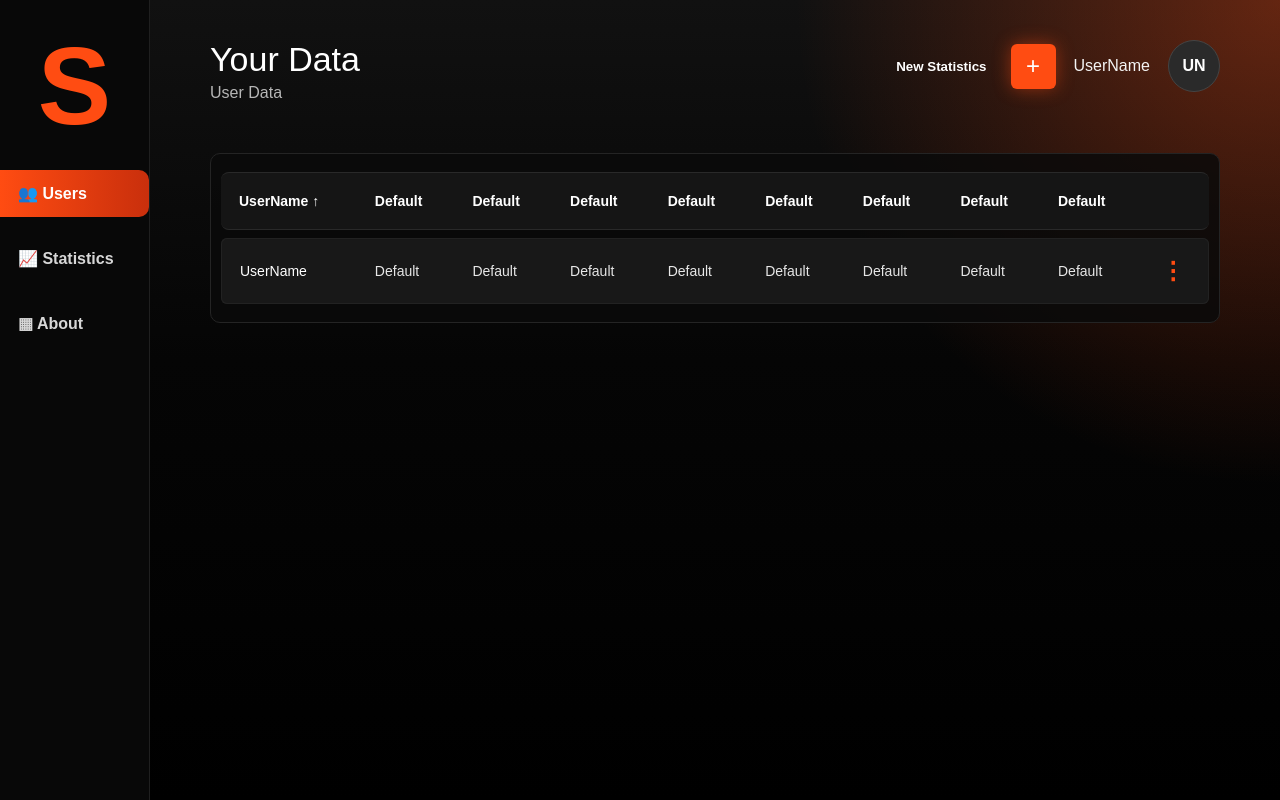
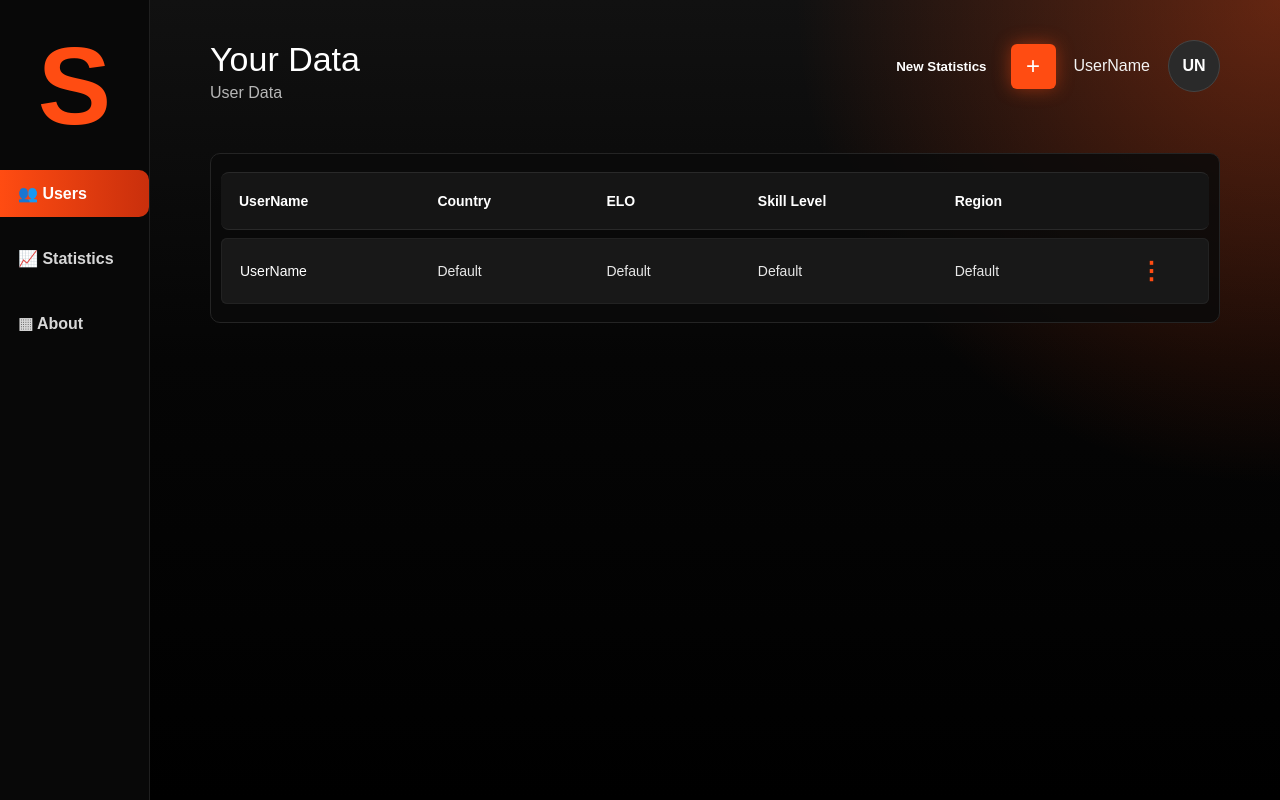
Before and after one commit to Kaan-Dilmen/Template-Project, a Flask app: page / in a window 1280 px wide. Run offline with Flask 3, Linux system fonts and the light colour scheme.

Commit message:
Front end implemented, basic api calls.
frontend working, can search for usernames and put the details into the table. some calls need reworking to update dynamically. new table entrys and database saving functionality still to do.

```diff
--- a/faceit-stats/api.py
+++ b/faceit-stats/api.py
@@ -1,19 +1,22 @@
 import requests
 import json
 
-API_KEY = "ADDKEYHERE"
+API_KEY = "f945e411-9234-4eba-b93d-39d4de1656af"
 USERNAME = "My5ticTurk"
 
 headers = {
     "Authorization" : f"Bearer {API_KEY}"
 }
 
-url = f"https://open.faceit.com/data/v4/players?nickname={USERNAME}"
+def get_player(username):
+    url = f"https://open.faceit.com/data/v4/players?nickname={USERNAME}"
 
-response = requests.get(url, headers=headers)
+    response = requests.get(url, headers=headers)
 
-#When main.py will call api.py the API data should be passed to main.py to be used in index.html
+    if response.status_code == 200:
+        return response.json()
 
-print("Status Code:", response.status_code)
-print("JSON Reponse:")
-print(json.dumps(response.json(), indent=4))
+    return {
+        "error": "Player not found or API request failure",
+        "status_code": response.status_code
+    }
--- a/faceit-stats/main.py
+++ b/faceit-stats/main.py
@@ -1,4 +1,5 @@
-from flask import Flask, render_template
+from flask import Flask, render_template, request, jsonify
+from api import get_player
 
 app = Flask(__name__)
 
@@ -7,6 +8,12 @@ def home():
     return render_template("index.html")
   #Data from API method should be used with render_template to populate placeholders in index.html
 
+@app.route("/search-player", methods=["POST"])
+def search_player():
+  data = request.get_json()
+  username = data.get("username")
+  player_data = get_player(username)
+  return jsonify(player_data)
 
 if __name__ == "__main__":
     app.run(debug=True)
--- a/faceit-stats/templates/style.css
+++ b/faceit-stats/static/style.css
@@ -216,3 +216,63 @@ tbody tr td:last-child {
     text-align: center;
     color: #ff4c12;
 }
+
+.popup-overlay {
+    display: none;
+    position: fixed;
+    inset: 0;
+    background: rgba(0, 0, 0, 0.65);
+    z-index: 1000;
+
+    align-items: center;
+    justify-content: center;
+}
+
+.popup-overlay.active {
+    display: flex;
+}
+
+.popup-window {
+    width: 420px;
+    background: #151515;
+    border: 1px solid #333;
+    border-radius: 12px;
+    padding: 30px;
+    color: white;
+    box-shadow: 0 0 30px rgba(255, 76, 18, 0.35);
+}
+
+.popup-window h2 {
+    margin-top: 0;
+    margin-bottom: 20px;
+}
+
+.popup-input {
+    width: 100%;
+    padding: 14px;
+    background: #0d0d0d;
+    border: 1px solid #333;
+    color: white;
+    border-radius: 6px;
+    margin-bottom: 20px;
+}
+
+.popup-input:focus {
+    outline: none;
+    border-color: #ff4c12;
+}
+
+.popup-enter-btn {
+    width: 100%;
+    padding: 14px;
+    background: #ff4c12;
+    color: white;
+    border: none;
+    border-radius: 6px;
+    font-weight: bold;
+    cursor: pointer;
+}
+
+.popup-enter-btn:hover {
+    background: #ff642f;
+}
--- a/faceit-stats/templates/index.html
+++ b/faceit-stats/templates/index.html
@@ -3,9 +3,8 @@
 <head>
     <meta charset="UTF-8" />
     <meta name="viewport" content="width=device-width, initial-scale=1.0" />
-    <title>User Statistics Dashboard
-    </title>
-    <link rel="stylesheet" href="style.css" />
+    <title>User Statistics Dashboard</title>
+    <link rel="stylesheet" href="{{ url_for('static', filename='style.css') }}">
 </head>
 <body>
 
@@ -23,14 +22,14 @@
         <header class="topbar">
             <div>
                 <h1>Your Data</h1>
-                <p>User Data</Data></p>
+                <p>User Data</p>
             </div>
 
             <div class="actions">
-                <button class="text-btn">New Statistics</button>
-                <button class="circle-btn">+</button>
-                <span>UserName</span>
-                <div class="avatar">UN</div>
+                <button class="text-btn" id="openPopupTextBtn">New Statistics</button>
+                <button id="openPopupBtn" class="circle-btn">+</button>
+                <span id="topUsername">UserName</span>
+                <div id="avatar" class="avatar">UN</div>
             </div>
         </header>
 
@@ -38,30 +37,22 @@
             <table>
                 <thead>
                     <tr>
-                        <th>UserName ↑</th>
-                        <th>Default</th>
-                        <th>Default</th>
-                        <th>Default</th>
-                        <th>Default</th>
-                        <th>Default</th>
-                        <th>Default</th>
-                        <th>Default</th>
-                        <th>Default</th>
+                        <th>UserName</th>
+                        <th>Country</th>
+                        <th>ELO</th>
+                        <th>Skill Level</th>
+                        <th>Region</th>
                         <th></th>
                     </tr>
                 </thead>
 
                 <tbody>
                     <tr>
-                        <td>UserName</td>
-                        <td>Default</td>
-                        <td>Default</td>
-                        <td>Default</td>
-                        <td>Default</td>
-                        <td>Default</td>
-                        <td>Default</td>
-                        <td>Default</td>
-                        <td>Default</td>
+                        <td id="usernameCell">UserName</td>
+                        <td id="countryCell">Default</td>
+                        <td id="eloCell">Default</td>
+                        <td id="skillLevelCell">Default</td>
+                        <td id="regionCell">Default</td>
                         <td class="menu">⋮</td>
                     </tr>
                 </tbody>
@@ -69,5 +60,82 @@
         </section>
     </main>
 
+    <div id="popupOverlay" class="popup-overlay">
+        <div class="popup-window">
+            <h2>Enter User Name</h2>
+
+            <input
+                id="usernameInput"
+                type="text"
+                placeholder="Enter User Name"
+                class="popup-input"
+            />
+
+            <button id="enterPopupBtn" class="popup-enter-btn">
+                Enter
+            </button>
+        </div>
+    </div>
+
+    <script>
+        const popupOverlay = document.getElementById("popupOverlay");
+        const openPopupBtn = document.getElementById("openPopupBtn");
+        const openPopupTextBtn = document.getElementById("openPopupTextBtn");
+        const enterPopupBtn = document.getElementById("enterPopupBtn");
+        const usernameInput = document.getElementById("usernameInput");
+
+        const usernameCell = document.getElementById("usernameCell");
+        const countryCell = document.getElementById("countryCell");
+        const eloCell = document.getElementById("eloCell");
+        const skillLevelCell = document.getElementById("skillLevelCell");
+        const regionCell = document.getElementById("regionCell");
+
+        const topUsername = document.getElementById("topUsername");
+        const avatar = document.getElementById("avatar");
+
+        openPopupBtn.addEventListener("click", OpenPopup);
+        openPopupTextBtn.addEventListener("click", OpenPopup);
+        enterPopupBtn.addEventListener("click", SearchPlayer);
+
+        function OpenPopup() {
+            popupOverlay.classList.add("active");
+        }
+
+        function ClosePopup() {
+            popupOverlay.classList.remove("active");
+        }
+
+        async function SearchPlayer() {
+            const username = usernameInput.value;
+
+            const response = await fetch("/search-player", {
+                method: "POST",
+                headers: {
+                    "Content-Type": "application/json"
+                },
+                body: JSON.stringify({
+                    username: username
+                })
+            });
+
+            const player = await response.json();
+
+            console.log(player);
+
+            usernameCell.textContent = player.nickname ?? "N/A";
+            countryCell.textContent = player.country ?? "N/A";
+            eloCell.textContent = player.games?.cs2?.faceit_elo ?? "N/A";
+            skillLevelCell.textContent = player.games?.cs2?.skill_level ?? "N/A";
+            regionCell.textContent = player.games?.cs2?.region ?? "N/A";
+
+            topUsername.textContent = player.nickname ?? "UserName";
+            avatar.textContent = player.nickname
+                ? player.nickname.substring(0, 2).toUpperCase()
+                : "UN";
+
+            ClosePopup();
+        }
+    </script>
+
 </body>
 </html>
```
